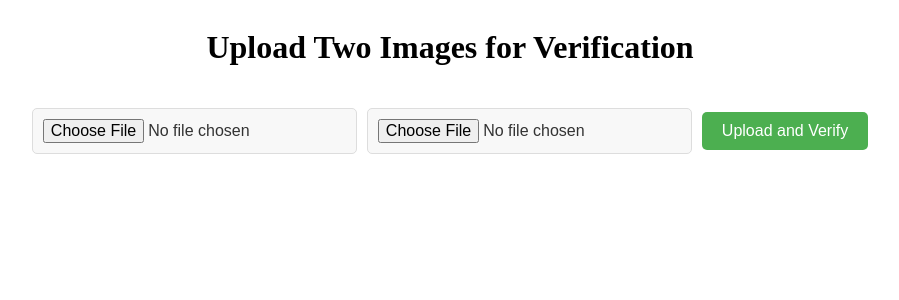
After one commit to LoserXj/CV_project, a Flask app: template templates/index.html in a window 1280 px wide. The commit adds this page. Shown: the top 300 px of the page, without its empty margins (190-1089 px from the left). Run offline with Flask 2, Linux system fonts and the light colour scheme; the template is opened without the code that fills it, so the values that code supplies are empty.

Commit message:
Add files via upload

```diff
--- a/static/script.js
+++ b/static/script.js
@@ -1,34 +1,46 @@
-function uploadImageForFaceExtraction() {
-    var input = document.getElementById('imageInput');
-    var file = input.files[0];
-    var originalImage = document.getElementById('originalImage');
-    var processedImage = document.getElementById('processedImage');
-    var originalTitle = document.getElementById('originalTitle');
-    var processedTitle = document.getElementById('processedTitle');
+function uploadImagesForVerification() {
+    var input1 = document.getElementById('imageInput1');
+    var input2 = document.getElementById('imageInput2');
+    var file1 = input1.files[0];
+    var file2 = input2.files[0];
 
-    // 显示原图
-    var reader = new FileReader();
-    reader.onload = function(e) {
-        originalImage.src = e.target.result;
-        originalImage.style.display = 'block'; // 显示原图
-        originalTitle.style.display = 'block'; // 显示原图标题
+    var originalImage1 = document.getElementById('originalImage1');
+    var originalImage2 = document.getElementById('originalImage2');
+    var originalTitle1 = document.getElementById('originalTitle1');
+    var originalTitle2 = document.getElementById('originalTitle2');
+    var verificationResult = document.getElementById('verificationResult');
+
+    // 显示原图1
+    var reader1 = new FileReader();
+    reader1.onload = function(e) {
+        originalImage1.src = e.target.result;
+        originalImage1.style.display = 'block'; // 显示原图1
+        originalTitle1.style.display = 'block'; // 显示原图1标题
     };
-    reader.readAsDataURL(file);
+    reader1.readAsDataURL(file1);
+
+    // 显示原图2
+    var reader2 = new FileReader();
+    reader2.onload = function(e) {
+        originalImage2.src = e.target.result;
+        originalImage2.style.display = 'block'; // 显示原图2
+        originalTitle2.style.display = 'block'; // 显示原图2标题
+    };
+    reader2.readAsDataURL(file2);
 
     // 使用FormData上传图片
     var formData = new FormData();
-    formData.append('image', file);
+    formData.append('image1', file1);
+    formData.append('image2', file2);
 
-    fetch('/extract_faces', {
+    fetch('/verify', {
         method: 'POST',
         body: formData
     })
-    .then(response => response.blob())
-    .then(blob => {
-        var url = URL.createObjectURL(blob);
-        processedImage.src = url;
-        processedImage.style.display = 'block'; // 显示处理后的图像
-        processedTitle.style.display = 'block'; // 显示处理后图像的标题
+    .then(response => response.json())
+    .then(data => {
+        verificationResult.textContent = 'Verification Result: ' + data.result;
+        verificationResult.style.display = 'block'; // 显示验证结果
     })
     .catch(error => console.error('Error:', error));
 }
--- a/static/styles.css
+++ b/static/styles.css
@@ -37,20 +37,21 @@ body {
     transition: background-color 0.3s;
 }
 
-.upload-container button:hover {
-    background-color: #45a049;
-}
+.upload-container button:hover
+
+
+
 
 .image-container {
     width: 100%;
     display: flex;
     justify-content: space-between;
-    margin-top: 20px; /* 根据需要调整这个值来改变图像之间的垂直距离 */
+    margin-top: 20px;
 }
 
 .image-wrapper {
-    width: 40%; /* 使用百分比 */
-    margin: 0 5%; /* 微调边距以保持间距 */
+    width: 40%;
+    margin: 0 5%;
     display: inline-block;
     text-align: center;
 }
@@ -62,9 +63,3 @@ body {
     border: 1px solid #ddd;
     margin-top: 10px;
 }
-
-h2 {
-    text-align: center;
-    margin: 10px 0;
-    display: none; /* 默认隐藏标题 */
-}
--- /dev/null
+++ b/templates/index.html
@@ -0,0 +1,28 @@
+<!DOCTYPE html>
+<html lang="en">
+<head>
+    <meta charset="UTF-8">
+    <title>Image Verification App</title>
+    <link rel="stylesheet" href="{{ url_for('static', filename='styles.css') }}">
+</head>
+<body>
+    <h1>Upload Two Images for Verification</h1>
+    <div class="upload-container">
+        <input type="file" id="imageInput1" accept="image/*">
+        <input type="file" id="imageInput2" accept="image/*">
+        <button onclick="uploadImagesForVerification()">Upload and Verify</button>
+    </div>
+    <div class="image-container">
+        <div class="image-wrapper">
+            <h2 id="originalTitle1" style="display:none;">Image 1</h2>
+            <img id="originalImage1" src="" alt="Image 1" style="display:none;">
+        </div><div class="image-wrapper">
+            <h2 id="originalTitle2" style="display:none;">Image 2</h2>
+            <img id="originalImage2" src="" alt="Image 2" style="display:none;">
+        </div>
+    </div>
+    <h2 id="verificationResult" style="display:none;">Verification Result: </h2>
+
+    <script src="{{ url_for('static', filename='script.js') }}"></script>
+</body>
+</html>
```
